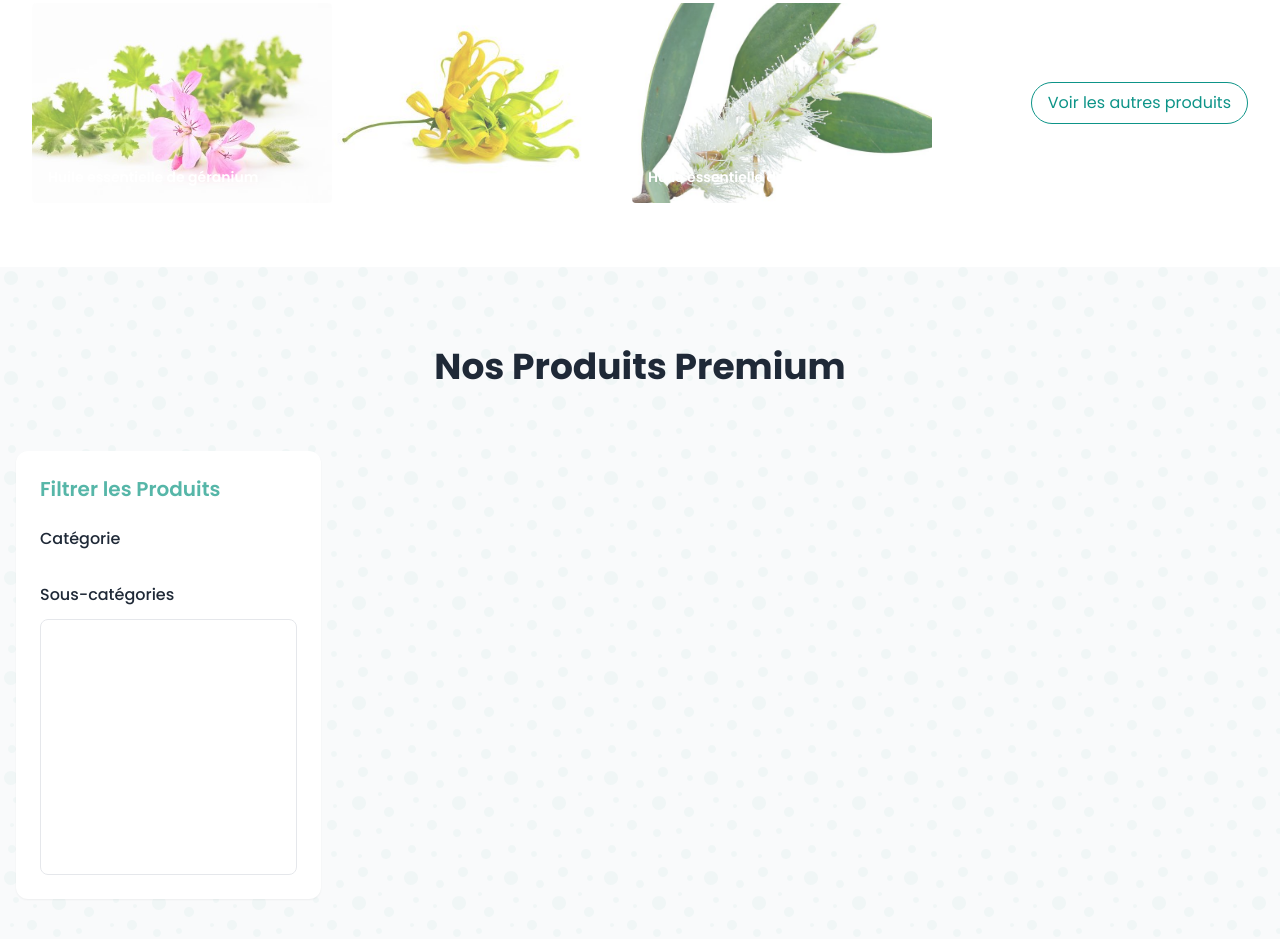
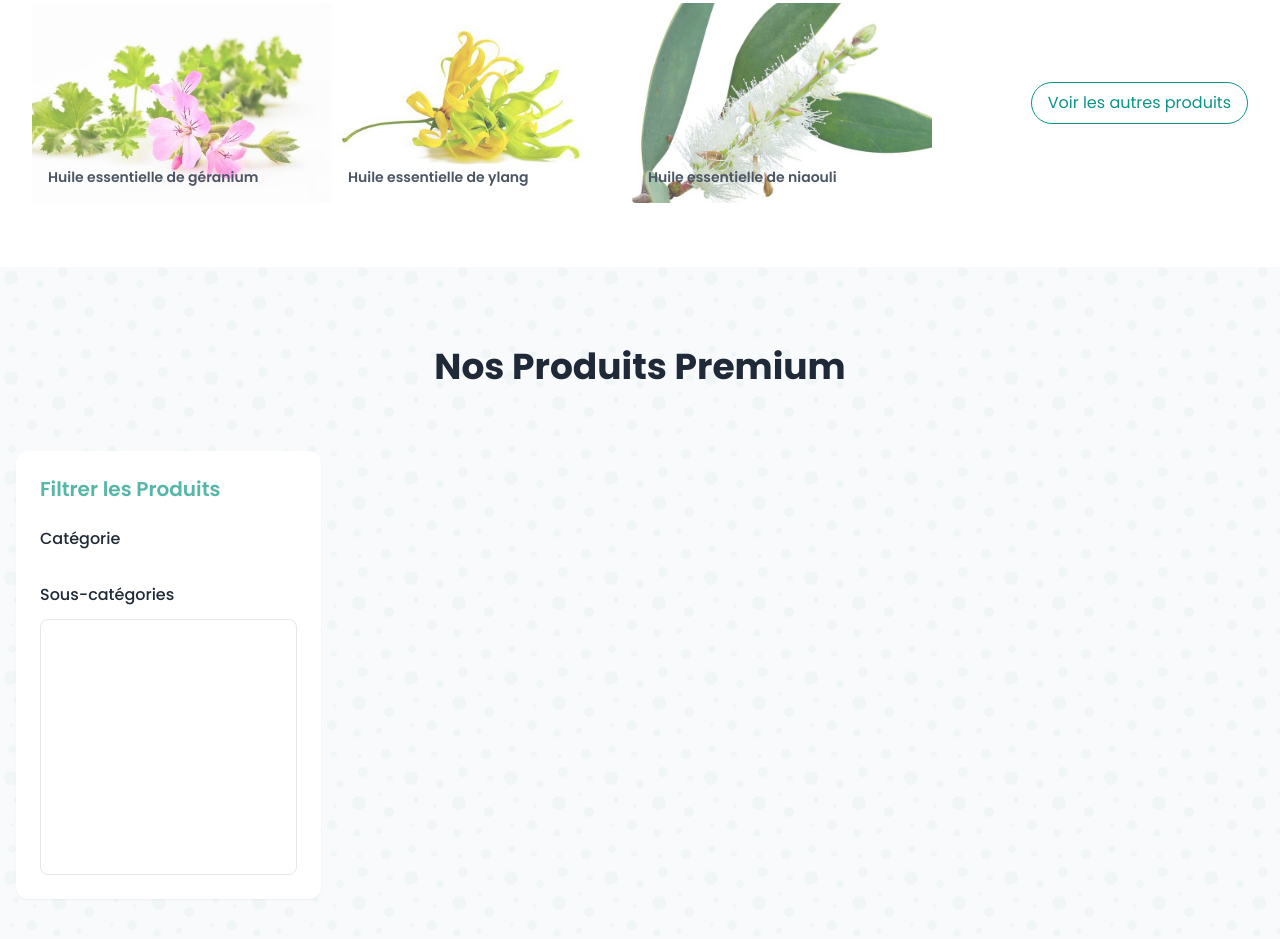
Before and after one commit to madarom/madarom-frontend-project, a website: page index.html in a window 1280 px wide. Shown: the part 2013-2952 px from the top of the page. Drawn offline with nearby package versions, Linux system fonts and the light colour scheme; no server answers; a small style sheet from the web is missing; a web font is replaced by a local one.

Commit message:
Update index.html

```diff
--- a/index.html
+++ b/index.html
@@ -218,17 +218,17 @@
 
             <div class="flex-[1] hover:flex-[3] transition-all duration-500 relative max-w-[300px]">
               <img src="./assets/img/p1.jpeg" alt="Huile essentielle de géranium" class="w-full h-full object-cover opacity-70 rounded">
-              <p class="absolute bottom-4 left-4 text-white font-semibold text-sm">Huile essentielle de géranium</p>
+              <p class="absolute bottom-4 left-4 text-gray-600 font-semibold text-sm">Huile essentielle de géranium</p>
             </div>
 
             <div class="flex-[1] hover:flex-[3] transition-all duration-500 relative max-w-[300px]">
               <img src="./assets/img/p2.jpeg" alt="Huile essentielle de ylang" class="w-full h-full object-cover opacity-70 rounded">
-              <p class="absolute bottom-4 left-4 text-white font-semibold text-sm">Huile essentielle de ylang</p>
+              <p class="absolute bottom-4 left-4 text-gray-600 font-semibold text-sm">Huile essentielle de ylang</p>
             </div>
 
             <div class="flex-[1] hover:flex-[3] transition-all duration-500 relative max-w-[300px]">
               <img src="./assets/img/p3.jpeg" alt="Huile essentielle de niaouli" class="w-full h-full object-cover opacity-70 rounded">
-              <p class="absolute bottom-4 left-4 text-white font-semibold text-sm">Huile essentielle de niaouli</p>
+              <p class="absolute bottom-4 left-4 text-gray-600 font-semibold text-sm">Huile essentielle de niaouli</p>
             </div>
 
           </div>
```
